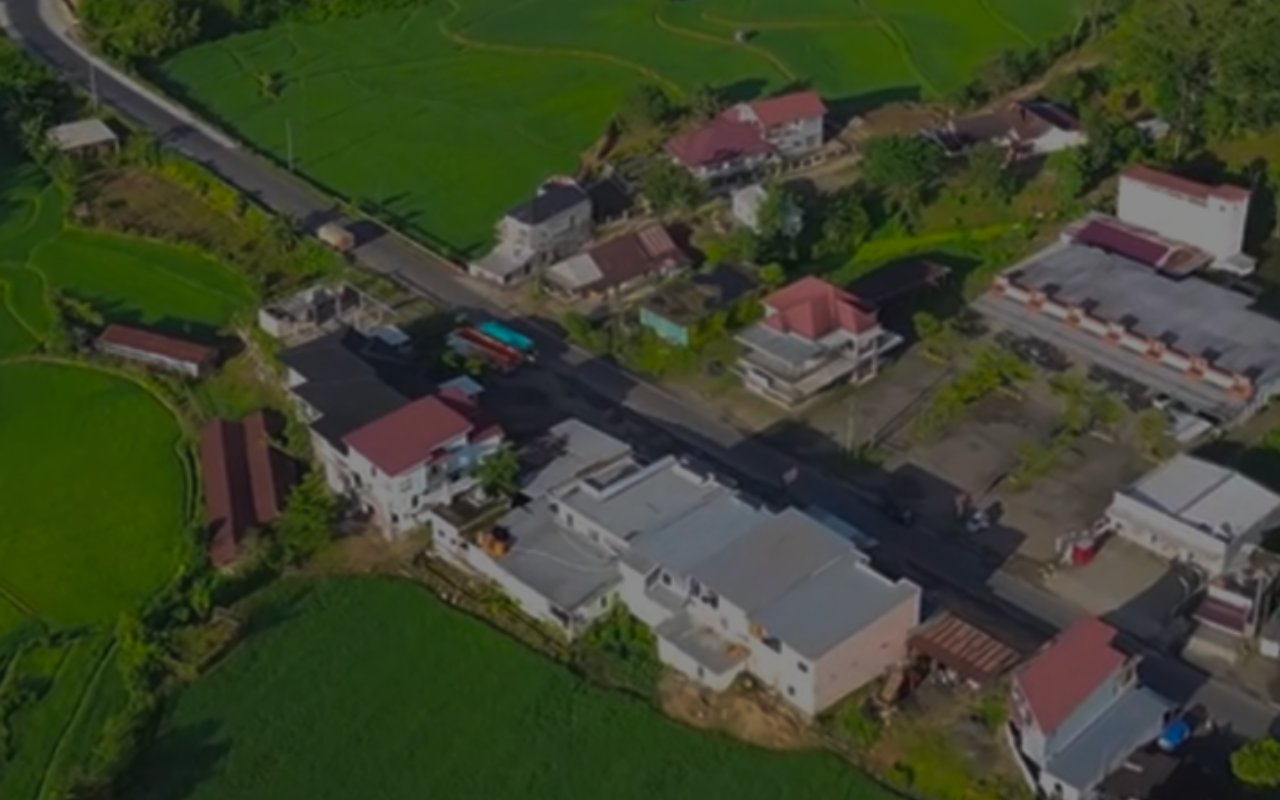
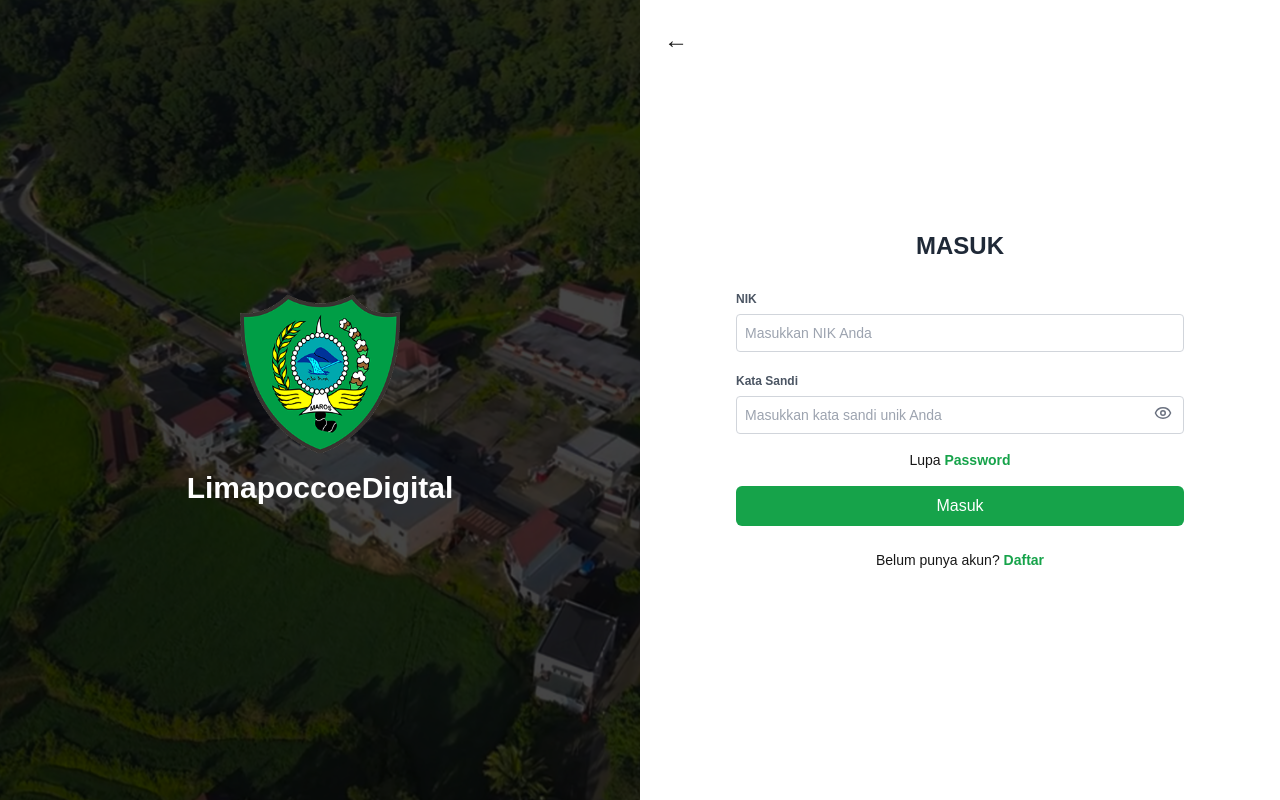
Before and after one commit to muhammadzulfadly/limapoccoedigital, a Next.js app: page /auth/masuk-akun in a window 1280 px wide. Built offline with nearby package versions, Linux system fonts and the light colour scheme.

Commit message:
halaman auth/layout.js

```diff
--- a/app/auth/daftar-akun/page.js
+++ b/app/auth/daftar-akun/page.js
@@ -1,7 +1,6 @@
 "use client";
 
 import { useState } from "react";
-import Image from "next/image";
 import { useRouter } from "next/navigation";
 import { Eye, EyeOff } from "lucide-react";
 import Link from "next/link";
@@ -54,18 +53,6 @@ export default function Page() {
   };
 
   return (
-    <div className="flex min-h-screen">
-      {/* Left Side */}
-      <div className="w-1/2 relative hidden lg:flex items-center justify-center">
-        <Image src="/bg-limapoccoe.png" alt="Background" layout="fill" objectFit="cover" className="z-0" />
-        <div className="z-10 text-center text-white">
-          <Image src="/logo.png" alt="Logo" width={200} height={200} className="mx-auto mb-6" />
-          <h1 className="text-3xl font-bold text-white">LimapoccoeDigital</h1>
-        </div>
-      </div>
-
-      {/* Right Side - Form */}
-      <div className="w-full lg:w-1/2 flex items-center justify-center px-4 relative">
     <div className="w-full max-w-md">
       <button onClick={() => router.back()} className="absolute top-6 left-6 text-2xl">
         ←
@@ -167,7 +154,5 @@ export default function Page() {
         </p>
       </form>
     </div>
-      </div>
-    </div>
   );
 }
--- /dev/null
+++ b/app/auth/layout.js
@@ -0,0 +1,28 @@
+// app/auth/layout.js
+import "../globals.css";
+
+export const metadata = {
+  title: "Desa Limmapocoe",
+  description: "Website Resmi Desa Limmapocoe",
+};
+
+export default function LoginLayout({ children }) {
+  return (
+    <div className="flex min-h-screen w-full">
+      {/* Kiri: Background + logo + teks */}
+      <div className="w-1/2 relative hidden lg:block">
+        <img src="/bg-limapoccoe.png" alt="Limapoccoe Background" className="absolute inset-0 w-full h-full object-cover" />
+        <div className="absolute inset-0 bg-black bg-opacity-50" />
+        <div className="absolute inset-0 flex flex-col items-center justify-center text-white px-4 text-center">
+          <img src="/logo.png" alt="Logo" className="w-40 h-40 mb-4" />
+          <h1 className="text-3xl font-bold">LimapoccoeDigital</h1>
+        </div>
+      </div>
+
+      {/* Kanan: Area konten */}
+      <div className="w-full lg:w-1/2 relative flex items-center justify-center px-6">
+      {children}
+      </div>
+    </div>
+  );
+}
--- a/app/auth/lengkapi-profil/page.js
+++ b/app/auth/lengkapi-profil/page.js
@@ -1,7 +1,6 @@
 "use client";
 
 import { useState } from "react";
-import Image from "next/image";
 import { useRouter } from "next/navigation";
 
 export default function ProfileForm() {
@@ -65,16 +64,6 @@ export default function ProfileForm() {
   };
 
   return (
-    <div className="min-h-screen flex">
-      <div className="w-1/2 relative hidden lg:flex items-center justify-center">
-        <Image src="/bg-limapoccoe.png" alt="Background" layout="fill" objectFit="cover" className="z-0" />
-        <div className="z-10 text-center text-white">
-          <Image src="/logo.png" alt="Logo" width={200} height={200} className="mx-auto mb-6" />
-          <h1 className="text-3xl font-bold text-white">LimapoccoeDigital</h1>
-        </div>
-      </div>
-
-      <div className="w-full lg:w-1/2 flex items-center justify-center px-4 relative">
     <div className="w-full max-w-md">
       <button onClick={() => router.back()} className="absolute top-6 left-6 text-2xl">
         ←
@@ -139,7 +128,5 @@ export default function ProfileForm() {
         </div>
       </form>
     </div>
-      </div>
-    </div>
   );
 }
--- a/app/auth/masuk-akun/page.js
+++ b/app/auth/masuk-akun/page.js
@@ -1,7 +1,6 @@
 "use client";
 
 import { useState } from "react";
-import Image from "next/image";
 import { useRouter } from "next/navigation";
 import Link from "next/link";
 import { Eye, EyeOff } from "lucide-react";
@@ -40,18 +39,6 @@ export default function LoginPage() {
   };
 
   return (
-    <div className="flex min-h-screen">
-      {/* LEFT SIDE */}
-      <div className="w-1/2 relative hidden lg:flex items-center justify-center">
-        <Image src="/bg-limapoccoe.png" alt="Background" layout="fill" objectFit="cover" className="z-0" />
-        <div className="z-10 text-center text-white">
-          <Image src="/logo.png" alt="Logo" width={200} height={200} className="mx-auto mb-6" />
-          <h1 className="text-3xl font-bold text-white">LimapoccoeDigital</h1>
-        </div>
-      </div>
-
-      {/* RIGHT SIDE */}
-      <div className="w-full lg:w-1/2 flex items-center justify-center px-4 relative">
     <div className="w-full max-w-md">
       <button onClick={() => router.back()} className="absolute top-6 left-6 text-2xl">
         ←
@@ -100,7 +87,8 @@ export default function LoginPage() {
         {/* Lupa password */}
         <div className="text-center text-sm">
           Lupa{" "}
-              <Link href="#" className="text-green-600 font-semibold hover:underline">Password
+          <Link href="#" className="text-green-600 font-semibold hover:underline">
+            Password
           </Link>
         </div>
 
@@ -118,7 +106,5 @@ export default function LoginPage() {
         </Link>
       </p>
     </div>
-      </div>
-    </div>
   );
 }
--- a/app/auth/verifikasi-otp/page.js
+++ b/app/auth/verifikasi-otp/page.js
@@ -1,6 +1,5 @@
 "use client";
 import { useState } from "react";
-import Image from "next/image";
 import { useRouter } from "next/navigation";
 
 export default function OTPPage() {
@@ -48,18 +47,6 @@ export default function OTPPage() {
   };
 
   return (
-    <div className="min-h-screen flex">
-      {/* KIRI */}
-      <div className="w-1/2 relative hidden lg:flex items-center justify-center">
-        <Image src="/bg-limapoccoe.png" alt="Background" layout="fill" objectFit="cover" className="z-0" />
-        <div className="z-10 text-center text-white">
-          <Image src="/logo.png" alt="Logo" width={200} height={200} className="mx-auto mb-6" />
-          <h1 className="text-3xl font-bold text-white">LimapoccoeDigital</h1>
-        </div>
-      </div>
-
-      {/* KANAN */}
-      <div className="w-full lg:w-1/2 flex items-center justify-center px-4 relative">
     <div className="w-full max-w-md">
       <button onClick={() => router.back()} className="absolute top-6 left-6 text-2xl">
         ←
@@ -102,7 +89,5 @@ export default function OTPPage() {
         </button>
       </div>
     </div>
-      </div>
-    </div>
   );
 }
```
Lines whose indentation alone changed are shown as unchanged.
